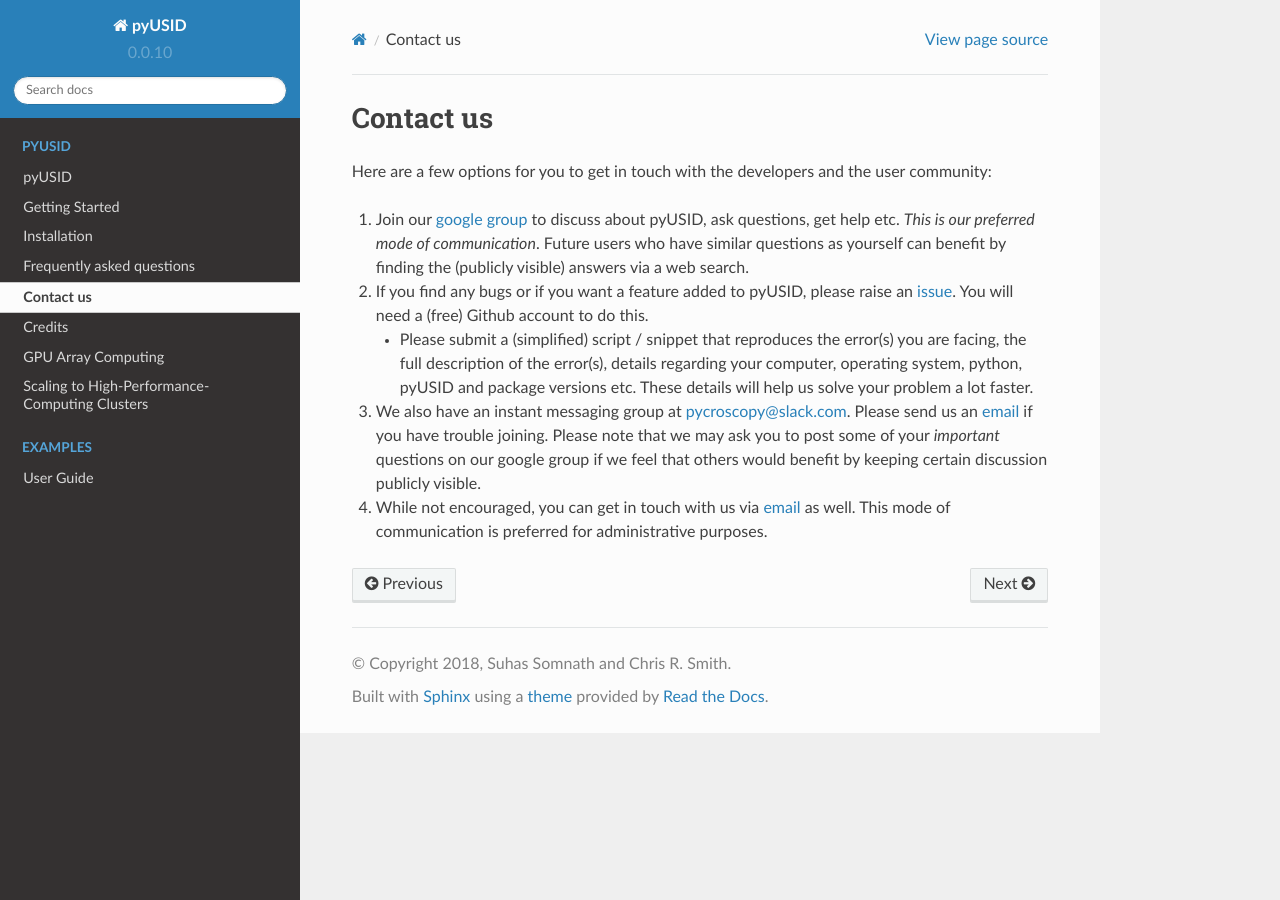
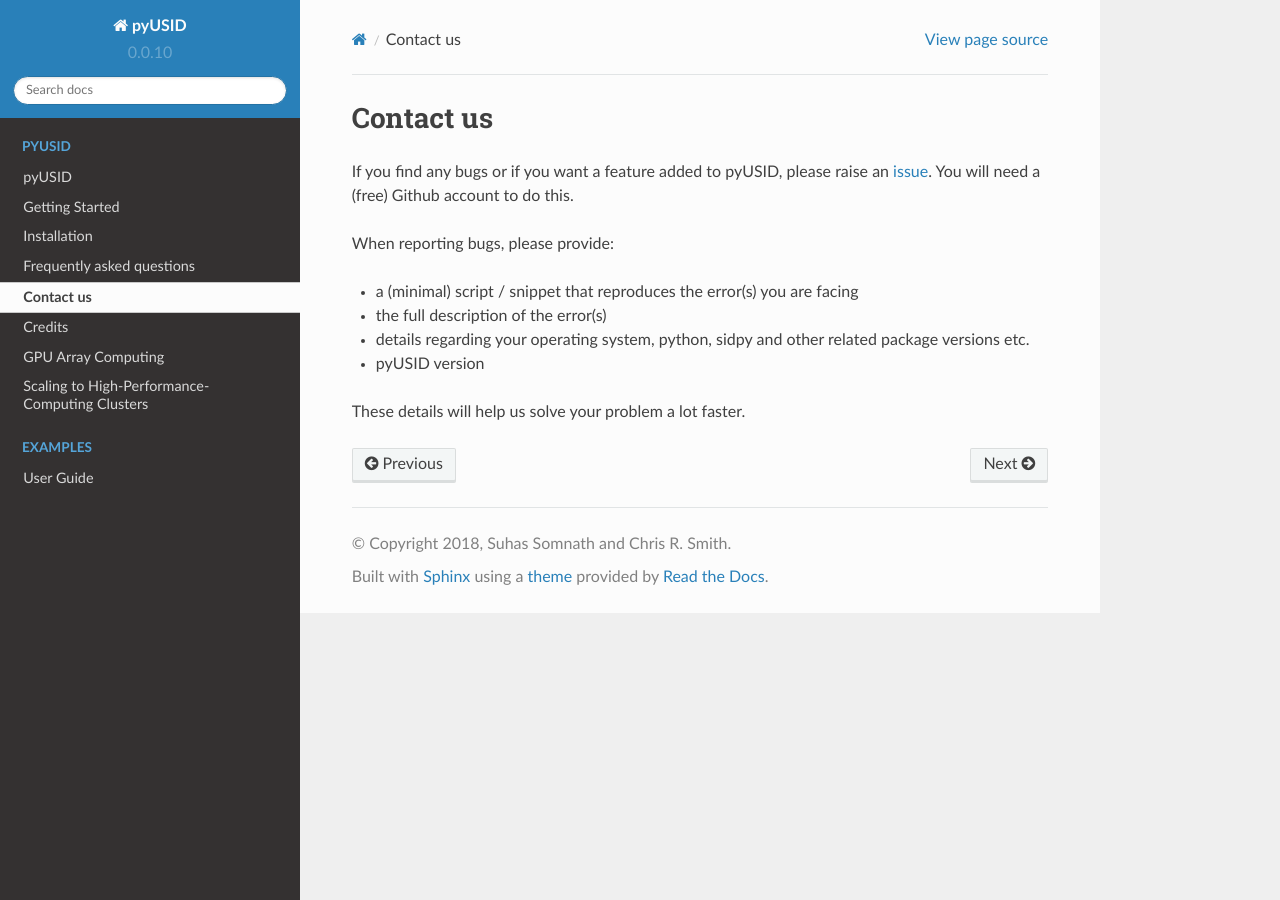
Before and after one commit to pycroscopy/pyUSID, a Sphinx documentation site: the page built from docs/source/contact.rst, in a window 1280 px wide. Built offline with Sphinx 7.4.7 and the Read the Docs theme 2.0.0, drawn with Linux system fonts in a browser that asks for light colours; pages that are not in the unit, such as notebooks, are missing from menus.

Commit message:
Simplified contact

```diff
--- a/docs/source/contact.rst
+++ b/docs/source/contact.rst
@@ -1,17 +1,14 @@
 Contact us
-----------
-Here are a few options for you to get in touch with the developers and the user community:
+==========
+If you find any bugs or if you want a feature added to pyUSID, please raise an
+`issue <https://github.com/pycroscopy/pyUSID/issues>`_.
+You will need a (free) Github account to do this.
 
-#. Join our `google group <https://groups.google.com/forum/#!forum/pyusid>`_ to discuss about pyUSID, ask questions, get help etc.
-   *This is our preferred mode of communication*.
-   Future users who have similar questions as yourself can benefit by finding the (publicly visible) answers via a web search.
-#. If you find any bugs or if you want a feature added to pyUSID, please raise an `issue <https://github.com/pycroscopy/pyUSID/issues>`_.
-   You will need a (free) Github account to do this.
+When reporting bugs, please provide:
 
-   * Please submit a (simplified) script / snippet that reproduces the error(s) you are facing, the full description of the error(s), details regarding your computer, operating system, python, pyUSID and package versions etc.
-     These details will help us solve your problem a lot faster.
+* a (minimal) script / snippet that reproduces the error(s) you are facing
+* the full description of the error(s)
+* details regarding your operating system, python, sidpy and other related package versions etc.
+* pyUSID version
 
-#. We also have an instant messaging group at `pycroscopy@slack.com <pycroscopy@slack.com>`_. Please send us an `email <pycroscopy@gmail.com>`_ if you have trouble joining.
-   Please note that we may ask you to post some of your *important* questions on our google group if we feel that others would benefit by keeping certain discussion publicly visible.
-#. While not encouraged, you can get in touch with us via `email <pycroscopy@gmail.com>`_ as well.
-   This mode of communication is preferred for administrative purposes.
+These details will help us solve your problem a lot faster.
```
